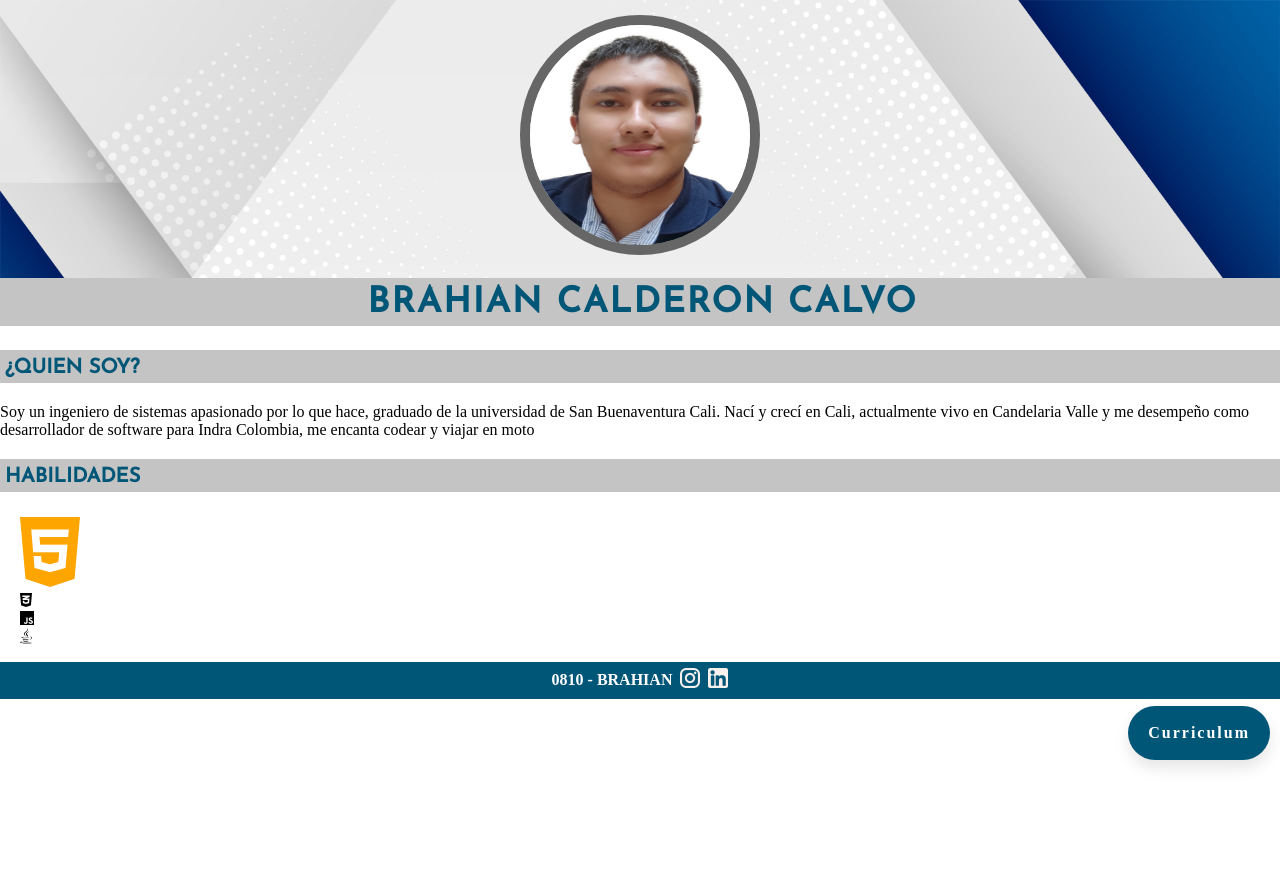
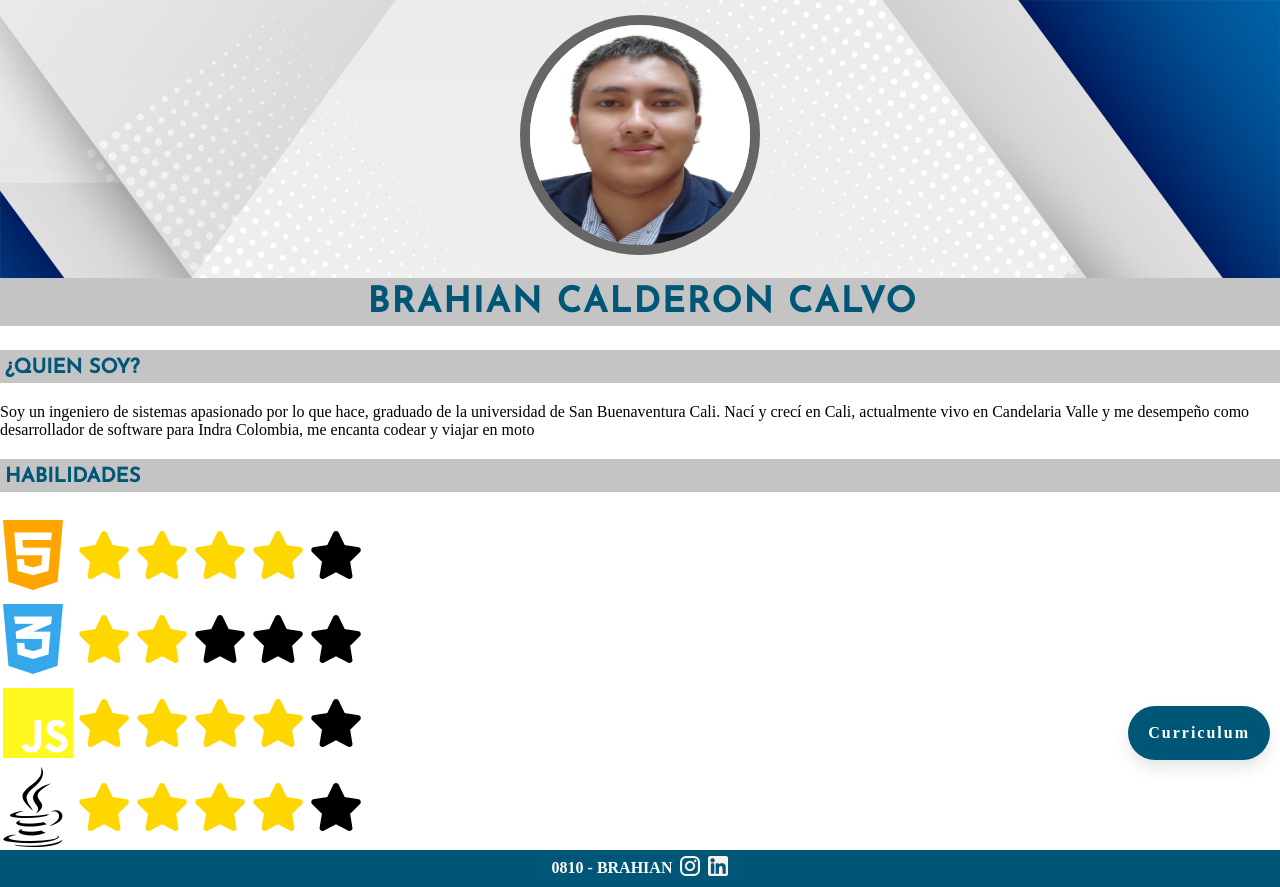
Before and after one commit to brahian97/Frontend1, a plain HTML site: page CVBrahian/pages/aboutMe.html in a window 1280 px wide. Before the commit the page ends 800 px from the top, so only its background shows below. Drawn offline with Linux system fonts and the light colour scheme; a web font is replaced by a local one.

Commit message:
Se añaden las habilidades en la seccion sobre mi

```diff
--- a/CVBrahian/css/aboutMe.css
+++ b/CVBrahian/css/aboutMe.css
@@ -1,3 +1,15 @@
 .fa-html5 {
     color: orange;
 }
+
+.fa-css3-alt {
+    color: #34a8eb;
+}
+
+.fa-js {
+    color: #fff81f;
+}
+
+.start-level {
+    color: gold;
+}
--- a/CVBrahian/pages/aboutMe.html
+++ b/CVBrahian/pages/aboutMe.html
@@ -1,26 +1,22 @@
 <!DOCTYPE html>
 <html lang="es">
+
 <head>
     <meta charset="UTF-8" />
     <meta http-equiv="X-UA-Compatible" content="IE=edge" />
     <meta name="viewport" content="width=device-width, initial-scale=1.0" />
-    <link
-      rel="stylesheet"
-      href="https://cdnjs.cloudflare.com/ajax/libs/font-awesome/6.0.0-beta2/css/all.min.css"
+    <link rel="stylesheet" href="https://cdnjs.cloudflare.com/ajax/libs/font-awesome/6.0.0-beta2/css/all.min.css"
         integrity="sha512-YWzhKL2whUzgiheMoBFwW8CKV4qpHQAEuvilg9FAn5VJUDwKZZxkJNuGM4XkWuk94WCrrwslk8yWNGmY1EduTA=="
-      crossorigin="anonymous"
-      referrerpolicy="no-referrer"
-    />
+        crossorigin="anonymous" referrerpolicy="no-referrer" />
     <link href="../css/styles.css" rel="stylesheet" />
     <link href="../css/aboutMe.css" rel="stylesheet" />
     <link rel="preconnect" href="https://fonts.googleapis.com" />
     <link rel="preconnect" href="https://fonts.gstatic.com" crossorigin />
-    <link
-      href="https://fonts.googleapis.com/css2?family=Fruktur&family=Josefin+Sans:wght@500&display=swap"
-      rel="stylesheet"
-    />
+    <link href="https://fonts.googleapis.com/css2?family=Fruktur&family=Josefin+Sans:wght@500&display=swap"
+        rel="stylesheet" />
     <title>Sobre Mi</title>
 </head>
+
 <body>
     <header>
         <img src="../img/Foto.jpeg" class="img-redonda" />
@@ -37,26 +33,49 @@
     </main>
     <section>
         <h3>Habilidades</h3>
-      <ul class="sin-vinetas">
-        <li><i class="fab fa-html5 fa-5x"></i></li>
-        <li><i class="fab fa-css3-alt"></i></li>
-        <li><i class="fab fa-js"></i></li>
-        <li><i class="fab fa-java"></i></li>
-      </ul>
+        <table>
+            <tr>
+                <td><i class="fab fa-html5 fa-5x"></td>
+                <td><i class="fas fa-star fa-3x start-level"></i></td>
+                <td><i class="fas fa-star fa-3x start-level"></i></td>
+                <td><i class="fas fa-star fa-3x start-level"></i></td>
+                <td><i class="fas fa-star fa-3x start-level"></i></td>
+                <td><i class="fas fa-star fa-3x"></i></td>
+            </tr>
+            <tr>
+                <td><i class="fab fa-css3-alt fa-5x"></i></td>
+                <td><i class="fas fa-star fa-3x start-level"></i></td>
+                <td><i class="fas fa-star fa-3x start-level"></i></td>
+                <td><i class="fas fa-star fa-3x"></i></td>
+                <td><i class="fas fa-star fa-3x"></i></td>
+                <td><i class="fas fa-star fa-3x"></i></td>
+            </tr>
+            <tr>
+                <td><i class="fab fa-js fa-5x"></i></td>
+                <td><i class="fas fa-star fa-3x start-level"></i></td>
+                <td><i class="fas fa-star fa-3x start-level"></i></td>
+                <td><i class="fas fa-star fa-3x start-level"></i></td>
+                <td><i class="fas fa-star fa-3x start-level"></i></td>
+                <td><i class="fas fa-star fa-3x"></i></td>
+            </tr>
+            <tr>
+                <td><i class="fab fa-java fa-5x"></i></td>
+                <td><i class="fas fa-star fa-3x start-level"></i></td>
+                <td><i class="fas fa-star fa-3x start-level"></i></td>
+                <td><i class="fas fa-star fa-3x start-level"></i></td>
+                <td><i class="fas fa-star fa-3x start-level"></i></td>
+                <td><i class="fas fa-star fa-3x"></i></td>
+            </tr>
+        </table>
     </section>
     <a href="../index.html" class="btn-flotante">Curriculum</a>
     <footer>
         <span>0810 - BRAHIAN</span>
-      <a
-        href="https://www.instagram.com/brahiancalderon/?hl=es-la"
-        target="_blank"
-        ><img src="../img/ico_instagram.png" alt="instagram"
-      /></a>
-      <a
-        href="https://www.linkedin.com/in/brahiancalderoncalvo97/"
-        target="_blank"
-        ><img src="../img/ico_linkedin.png" alt="linkedin"
-      /></a>
+        <a href="https://www.instagram.com/brahiancalderon/?hl=es-la" target="_blank"><img
+                src="../img/ico_instagram.png" alt="instagram" /></a>
+        <a href="https://www.linkedin.com/in/brahiancalderoncalvo97/" target="_blank"><img src="../img/ico_linkedin.png"
+                alt="linkedin" /></a>
     </footer>
 </body>
+
 </html>
```
Lines whose indentation alone changed are shown as unchanged.
